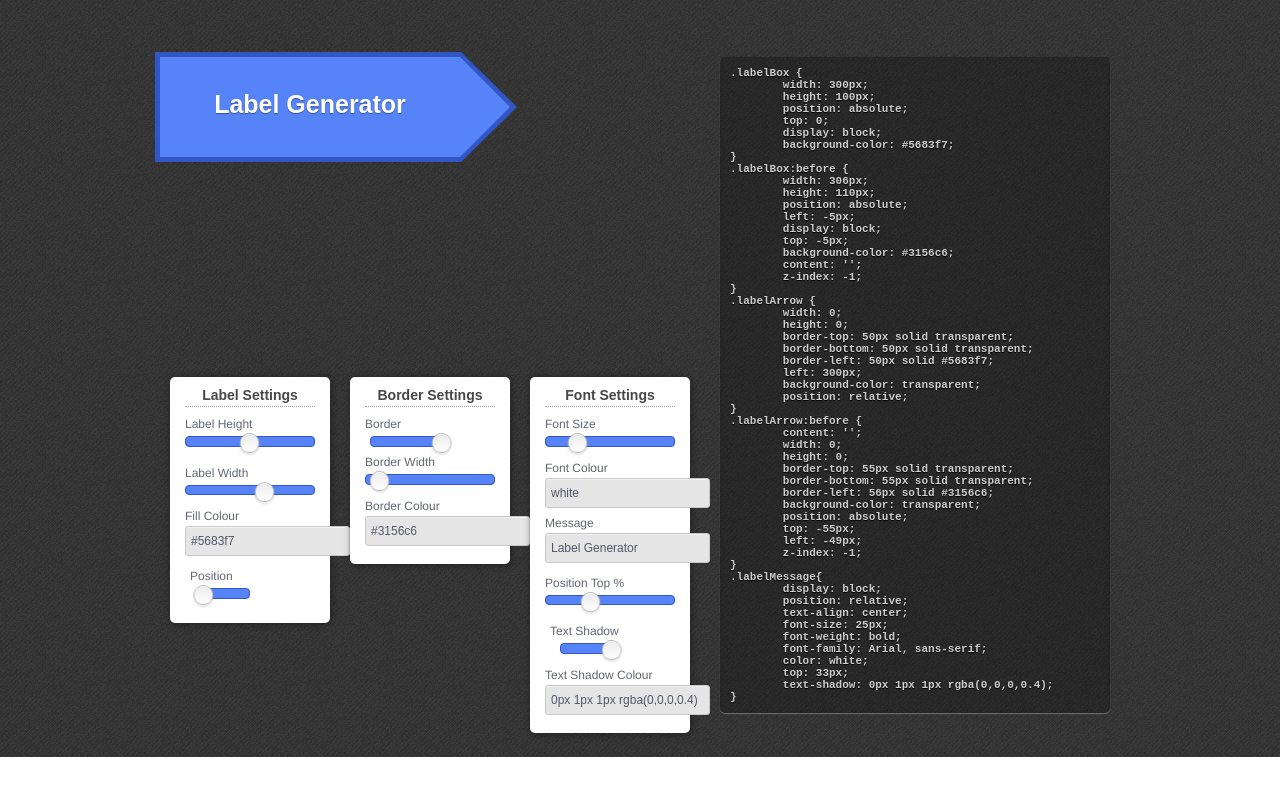
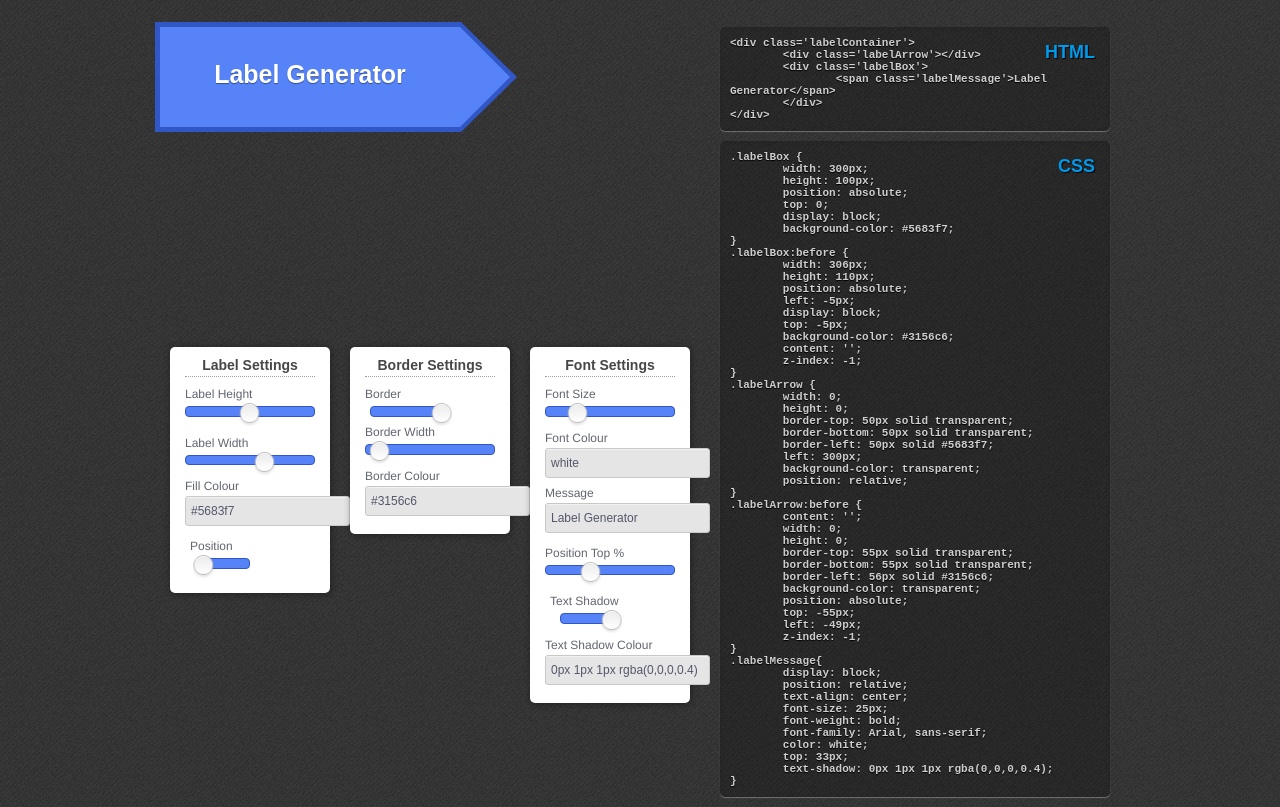
Before and after one commit to JohnAkerman/CSS-Label-Generator, a plain HTML site: page index.html in a window 1280 px wide. Shown: the part 43-850 px from the top of the page. Before the commit the page ends 800 px from the top, so only its background shows below. Drawn offline with Linux system fonts and the light colour scheme.

Commit message:
Added HTML code output area

```diff
--- a/css/label-gen.css
+++ b/css/label-gen.css
@@ -5,7 +5,7 @@ html { background: url(../images/debut_dark.png) repeat 0 0 ;}
 #wrapper {
 	width: 960px;
 	margin: 0 auto;
-	margin-top: 100px;
+	margin-top: 70px;
 	min-height: 40px;
 }
 
@@ -43,12 +43,17 @@ html { background: url(../images/debut_dark.png) repeat 0 0 ;}
 	margin: 0 10px;
 }
 
+#htmlOutput {
+	float: right;
+	width: 400px;
+}
+
 #cssOutput {
 	float: right;
 	width: 400px;
 }
 
-#cssOutput #code {
+.code {
 	width: 390px;
 	display: block;
 	background-color: rgba(0,0,0,0.24);
@@ -56,7 +61,6 @@ html { background: url(../images/debut_dark.png) repeat 0 0 ;}
 	-moz-box-shadow:    0 1px 1px 0 rgba(255,255,255,0.3),inset 0 1px 5px rgba(0,0,0,0.1);
 	box-shadow:         0 1px 1px 0 rgba(255,255,255,0.3),inset 0 1px 5px rgba(0,0,0,0.1);
 	border-radius: 5px;
-	white-space: pre;
 	color: white;
 	color: rgba(255,255,255,0.8);
 	text-shadow: 0 1px 1px black;
@@ -64,6 +68,15 @@ html { background: url(../images/debut_dark.png) repeat 0 0 ;}
 	font-family: "Courier new";
 	font-weight: bold;
 	padding: 10px;
+	white-space: pre-wrap;
+	white-space: -moz-pre-wrap !important; /* Mozilla, since 1999 */
+	white-space: -pre-wrap; /* Opera 4-6 */
+	white-space: -o-pre-wrap; /* Opera 7 */
+	word-wrap: break-word; /* Internet Explorer 5.5+ */
+}
+
+.ie7 .code {
+	background-color: black;
 }
 
 .labelContainer{ position: relative;}
@@ -145,3 +158,18 @@ input.disabledBox {
 	-webkit-box-shadow: inset 0px 1px 0px 0px rgba(255,255,255,0.5);
 	box-shadow: inset 0px 1px 0px 0px rgba(255,255,255,0.5);
 }
+
+#htmlOutput, #cssOutput {
+	position: relative;
+	margin-bottom: 10px;
+}
+
+.codeHeading {
+	font-size: 18px;
+	color: #009aea;
+	font-weight: bold;
+	position: absolute;
+	right: 25px;
+	top: 15px;
+	text-shadow: 1px 1px 1px black;
+}
--- a/index.html
+++ b/index.html
@@ -1,5 +1,10 @@
 <!DOCTYPE html>
-<html lang="en-US">
+<!--[if lt IE 7]>      <html class="no-js lt-ie9 lt-ie8 lt-ie7"> <![endif]-->
+<!--[if IE 7]>         <html class="no-js lt-ie9 lt-ie8"> <![endif]-->
+<!--[if IE 8]>         <html class="no-js lt-ie9"> <![endif]-->
+<!--[if gt IE 8]><!--> <html class="no-js"> <!--<![endif]-->
+
+
 	<head>
 		<meta charset="UTF-8">
 		<title>CSS Label Generator</title>
@@ -92,8 +97,14 @@
 					</div>
 				</div>
 
+			<div id="htmlOutput">
+				<span class="codeHeading">HTML</span>
+				<code class="code" readonly="readonly"></code>
+			</div>
+
 			<div id="cssOutput">
-				<code id="code" readonly="readonly"></code>
+				<span class="codeHeading">CSS</span>
+				<code class="code" readonly="readonly"></code>
 			</div>
 
 		</div>
--- a/js/label-generator.js
+++ b/js/label-generator.js
@@ -29,7 +29,10 @@ cssElements['msgTop'] = 33;
 function makeHTML() {
 
 	outputHTML = "<div class='labelContainer'><div class='labelArrow'></div><div class='labelBox'><span class='labelMessage'>"+cssElements['message']+"</span></div></div>";
+	outputHTMLCode = "<div class='labelContainer'>\n\t<div class='labelArrow'></div>\n\t<div class='labelBox'>\n\t\t<span class='labelMessage'>"+cssElements['message']+"</span>\n\t</div>\n</div>";
+
 	$("#labelOutput").html(outputHTML);
+	$("#htmlOutput .code").text(outputHTMLCode);
 }
 
 function makeCSS() {
@@ -124,7 +127,7 @@ function makeCSS() {
 	outputCSS += "\tposition: relative;\n";
 	outputCSS += "\ttext-align: center;\n";
 	outputCSS += "\tfont-size: " + cssElements['fontSize'] + "px;\n";
-	outputCSS += "\tfont-weight: " + cssElements['fontWeight'] + ";\n";
+	outputCSS += "\tfont-weight: " + cssElements[ 'fontWeight'] + ";\n";
 	outputCSS += "\tfont-family: Arial, sans-serif;\n";
 	outputCSS += "\tcolor: " + cssElements['fontColor'] + ";\n";
 	outputCSS += "\ttop: " + cssElements['msgTop'] + "px;\n";
@@ -136,11 +139,12 @@ function makeCSS() {
 	outputCSS += "}\n";
 
 	$("#activeStyle").replaceWith("<style id='activeStyle' type='text/css'>" + outputCSS + "</style>");
-	$("#cssOutput #code").html(outputCSS);
+	$("#cssOutput .code").html(outputCSS);
 }
 
+$(document).ready(function() {
 
-$(document).ready(function() {
+	$("html").removeClass("no-js");
 
 	$("head").append("<style id='activeStyle' type='text/css'></style>");
 
```
